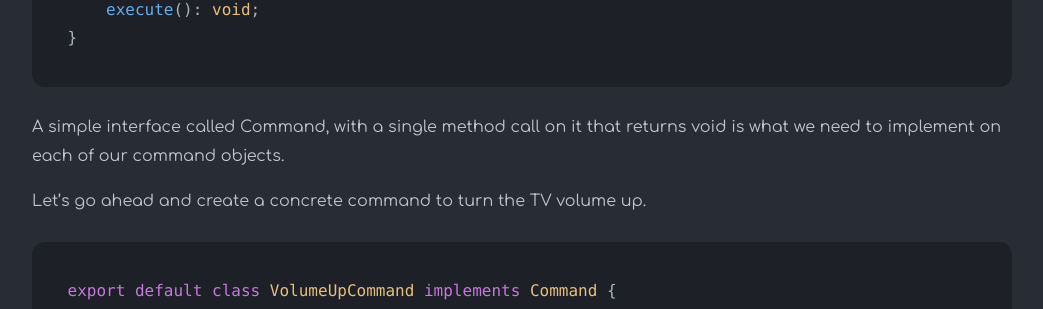
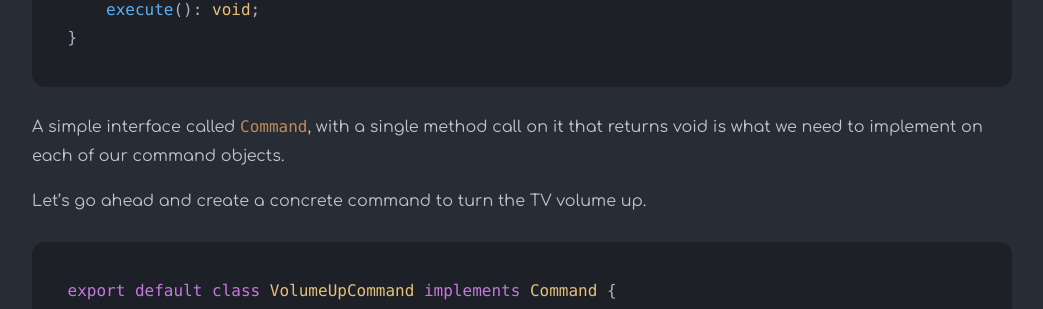
Before and after one commit to danielhutchinson/danielhutchinson.github.io, a Jekyll site: the page built from _posts/2019-04-19-encapsulating-logic-using-the-command-pattern.md, in a window 1280 px wide and 900 px high, scrolled down 2548 px. Shown: the part 143-452 px from the top of the window, without its empty margins (118-1161 px from the left). Built offline with Jekyll 4.4.1, drawn with Linux system fonts in a browser that asks for light colours; nearby versions of some CDN libraries.

Commit message:
fix: formatting

````diff
--- a/_posts/2019-04-19-encapsulating-logic-using-the-command-pattern.md
+++ b/_posts/2019-04-19-encapsulating-logic-using-the-command-pattern.md
@@ -74,7 +74,7 @@ export default interface Command {
 }
 ```
 
-A simple interface called Command, with a single method call on it that returns void is what we need to implement on each of our command objects.
+A simple interface called `Command`, with a single method call on it that returns void is what we need to implement on each of our command objects.
 
 Let’s go ahead and create a concrete command to turn the TV volume up.
 
````
